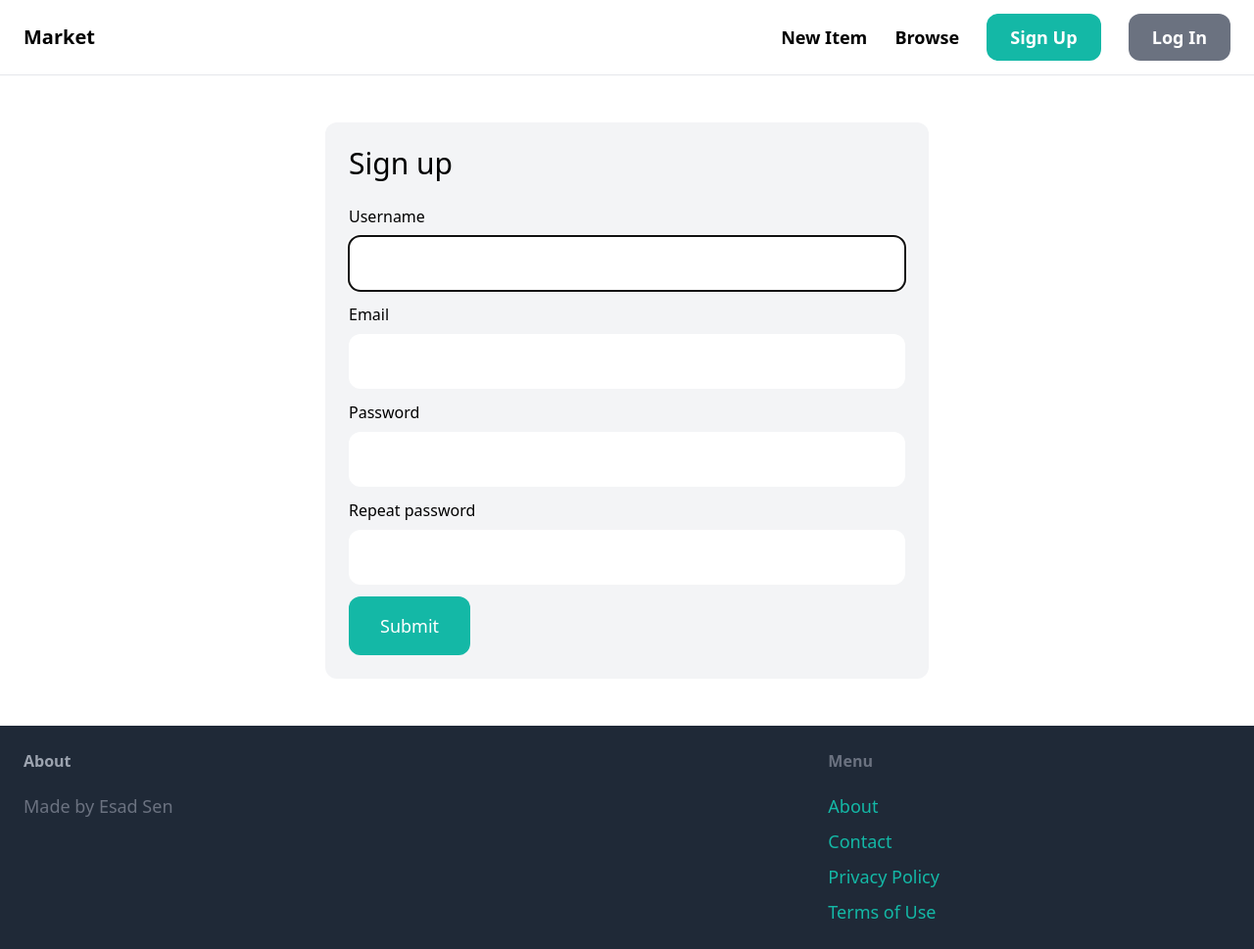
After one commit to esadsen/django-MarketProject, a Django app: page /signup/ in a window 1280 px wide. The commit adds this page. Shown: the whole page at 98% size. Run offline with Django 4.2, Linux system fonts and the light colour scheme; some libraries are stand-ins or nearby versions.

Commit message:
finished sign up attribute

```diff
--- /dev/null
+++ b/core/forms.py
@@ -0,0 +1,21 @@
+from django import forms
+from django.contrib.auth.forms import UserCreationForm
+from django.contrib.auth.models import User
+
+class SignupForm(UserCreationForm):
+    class Meta:
+        model=User
+        fields=('username','email','password1','password2')
+
+    username = forms.CharField(widget=forms.TextInput(attrs={
+        'class': 'w-full py-4 px-6 rounded-xl'
+    }))
+    email = forms.CharField(widget=forms.EmailInput(attrs={
+        'class': 'w-full py-4 px-6 rounded-xl'
+    }))
+    password1 = forms.CharField(widget=forms.PasswordInput(attrs={
+        'class': 'w-full py-4 px-6 rounded-xl'
+    }))
+    password2 = forms.CharField(widget=forms.PasswordInput(attrs={
+        'class': 'w-full py-4 px-6 rounded-xl'
+    }))
--- a/core/urls.py
+++ b/core/urls.py
@@ -0,0 +1,11 @@
+from django.urls import path
+
+from . import views
+
+app_name='core'
+
+urlpatterns=[
+    path('', views.index, name='index'),
+    path('contact/', views.contact, name="contact"),
+    path('signup/', views.signup, name="signup"),
+]
--- a/core/views.py
+++ b/core/views.py
@@ -1,6 +1,6 @@
-from django.shortcuts import render
+from django.shortcuts import render,redirect
 from item.models import Category,Item
-
+from .forms import SignupForm
 # Create your views here.
 
 def index(request):
@@ -13,3 +13,18 @@ def index(request):
 
 def contact(request):
     return render(request,"core/contact.html")
+
+def signup(request):
+    if request.method=='POST':
+        form=SignupForm(request.POST)
+
+        if form.is_valid():
+            form.save()
+            return redirect('/login/')
+
+    else:
+        form=SignupForm()
+
+    return render(request, 'core/signup.html',{
+        'form':form
+    })
--- a/market/urls.py
+++ b/market/urls.py
@@ -7,7 +7,6 @@ from core.views import index,contact
 
 urlpatterns = [
     path('admin/', admin.site.urls),
-    path('',index, name="index"),
-    path('contact/',contact, name="contact"),
+    path('',include('core.urls')),
     path('items/',include('item.urls'))
 ] + static(settings.MEDIA_URL, document_root=settings.MEDIA_ROOT)
--- a/templates/core/base.html
+++ b/templates/core/base.html
@@ -15,7 +15,7 @@
             <a href="#" class="text-lg font-semibold hover:text-gray-500">New Item</a>
             <a href="#" class="text-lg font-semibold hover:text-gray-500">Browse</a>
 
-            <a href="#" class="px-6 py-3 text-lg font-semibold bg-teal-500 text-white rounded-xl hover:bg-teal-700">Sign Up</a>
+            <a href="{% url 'core:signup' %}" class="px-6 py-3 text-lg font-semibold bg-teal-500 text-white rounded-xl hover:bg-teal-700">Sign Up</a>
             <a href="#" class="px-6 py-3 text-lg font-semibold bg-gray-500 text-white rounded-xl hover:bg-gray-700">Log In</a>
 
         </div>
@@ -38,7 +38,7 @@
 
             <ul class="space-y-2">
                 <li><a href="#" class="text-lg text-teal-500 hover:text-teal-700">About</a></li>
-                <li><a href="{% url 'contact' %}" class="text-lg text-teal-500 hover:text-teal-700">Contact</a></li>
+                <li><a href="{% url 'core:contact' %}" class="text-lg text-teal-500 hover:text-teal-700">Contact</a></li>
                 <li><a href="#" class="text-lg text-teal-500 hover:text-teal-700">Privacy Policy</a></li>
                 <li><a href="#" class="text-lg text-teal-500 hover:text-teal-700">Terms of Use</a></li>
             </ul>
--- /dev/null
+++ b/templates/core/signup.html
@@ -0,0 +1,45 @@
+{%extends 'core/base.html'%}
+{%block title %}Signup{%endblock title%}
+
+{%block body%}
+    <div class="w-1/2 my-6 mx-auto p-6 bg-gray-100 rounded-xl">
+        <h1 class="mb-6 text-3xl">Sign up</h1>
+
+
+    <form method="post" action=".">
+        {% csrf_token %}
+
+        {{ form.non_field_errors }}
+        <div class="mb-3">
+            <label class="inline-block mb-2">Username</label><br>
+            {{ form.username }}
+        </div>
+        <div class="mb-3">
+            <label class="inline-block mb-2">Email</label><br>
+            {{ form.email }}
+        </div>
+        <div class="mb-3">
+            <label class="inline-block mb-2">Password</label><br>
+            {{ form.password1 }}
+        </div>
+        <div class="mb-3">
+            <label class="inline-block mb-2">Repeat password</label><br>
+            {{ form.password2 }}
+        </div>
+
+        {% if form.errors or form.non_field_errors %}
+            <div class="mb-3 p-6 bg-red-100 rounded-xl">
+                {% for field in form %}
+                    {{field.errors}}
+                {%endfor%}
+
+                {{form.non_field_errors}}
+            </div>
+        {%endif%}
+
+
+        <button class="py-4 px-8 text-lg bg-teal-500 hover:bg-teal-700 rounded-xl text-white">Submit</button>
+
+    </form>
+    </div>
+{%endblock body%}
```
Also changed, not shown: db.sqlite3.
